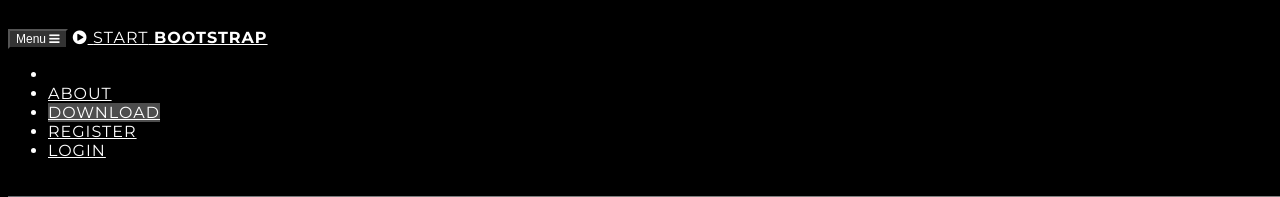
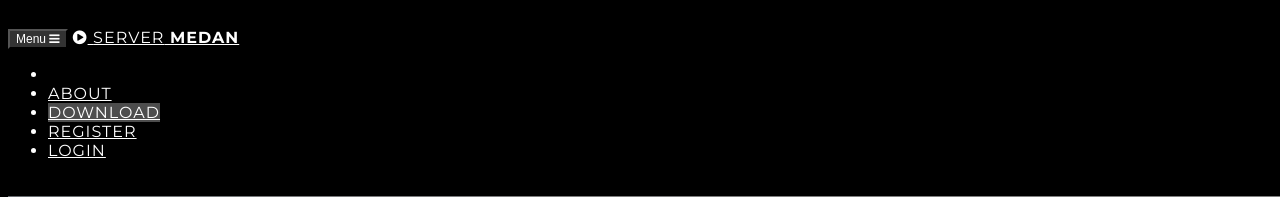
Before and after one commit to Calvinn097/servermedan, a CodeIgniter app: page /database/ in a window 1280 px wide. Shown: the top 197 px of the page. Run offline with CodeIgniter, Linux system fonts and the light colour scheme; some libraries are stand-ins or nearby versions.

Commit message:
change header

```diff
--- a/application/views/MAIN/header.php
+++ b/application/views/MAIN/header.php
@@ -117,7 +117,7 @@
                     Menu <i class="fa fa-bars"></i>
                 </button>
                 <a class="navbar-brand page-scroll" href="#page-top">
-                    <i class="fa fa-play-circle"></i> <span class="light">Start</span> Bootstrap
+                    <i class="fa fa-play-circle"></i> <span class="light">Server</span> Medan
                 </a>
             </div>
 
```
